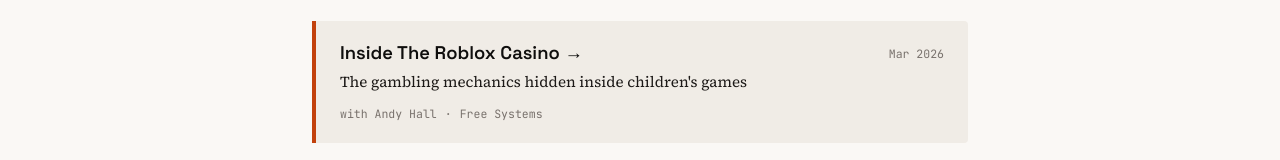
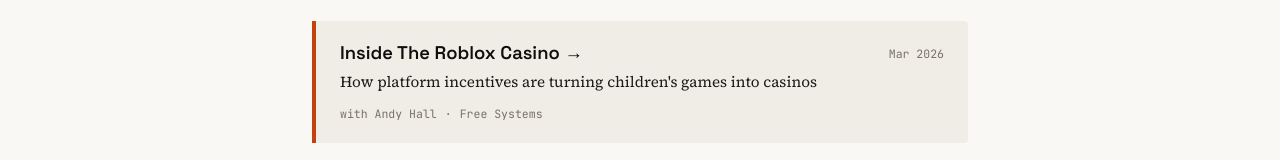
Before and after one commit to eigenstuffs/Website, a SvelteKit app: page /writings in a window 1280 px wide. Shown: the part 155-315 px from the top of the page. Built offline with nearby package versions, Linux system fonts and the light colour scheme.

Commit message:
Update +page.svelte

```diff
--- a/src/routes/writings/+page.svelte
+++ b/src/routes/writings/+page.svelte
@@ -2,8 +2,8 @@
   const writings = [
     {
       title: "Inside The Roblox Casino",
-      subtitle: "The gambling mechanics hidden inside children's games",
-      url: "https://substack.com/home/post/p-189885936",
+      subtitle: "How platform incentives are turning children's games into casinos",
+      url: "https://freesystems.substack.com/p/inside-the-roblox-casino",
       coauthors: ["Andy Hall"],
       venue: "Free Systems",
       date: "Mar 2026"
```
